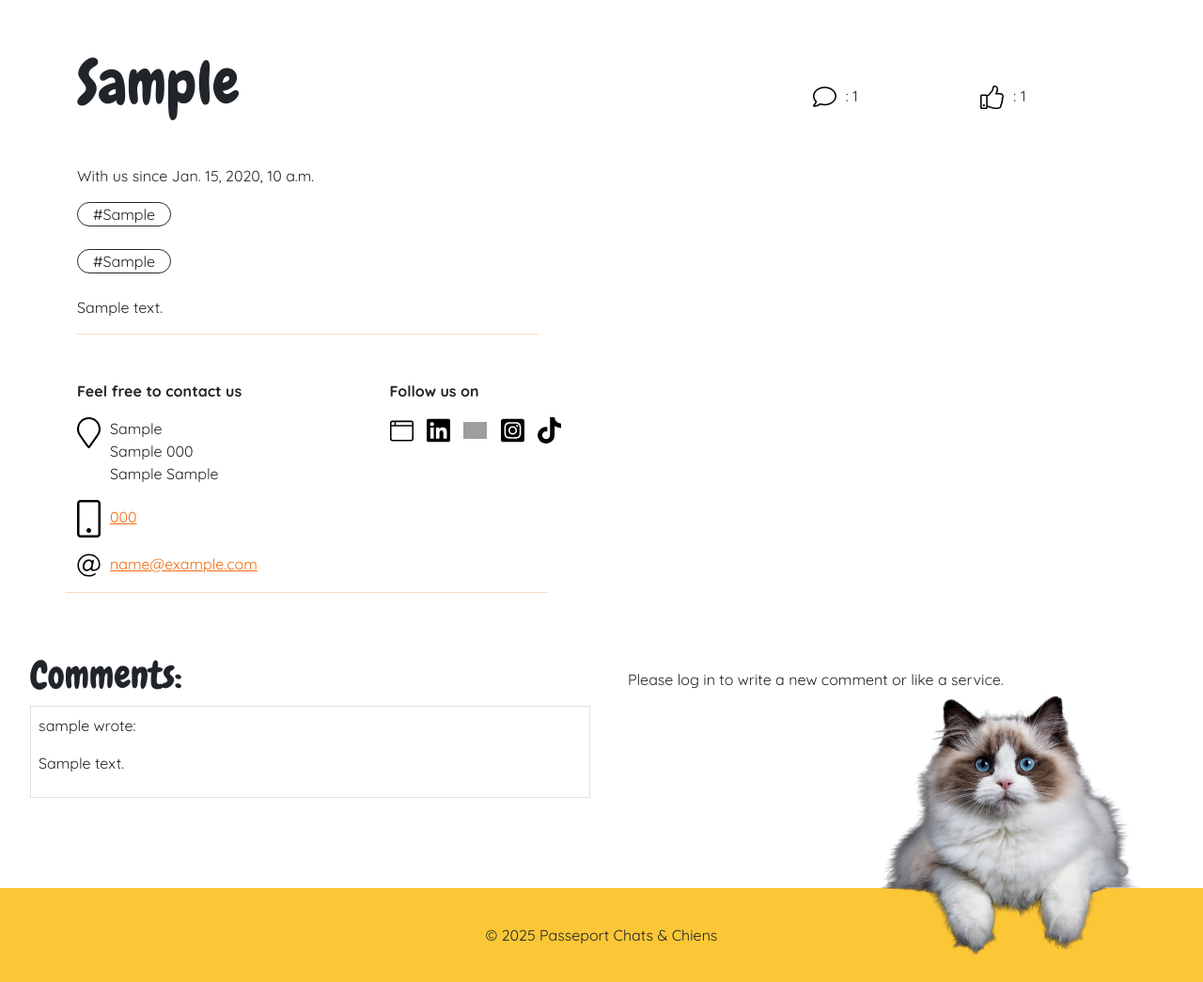
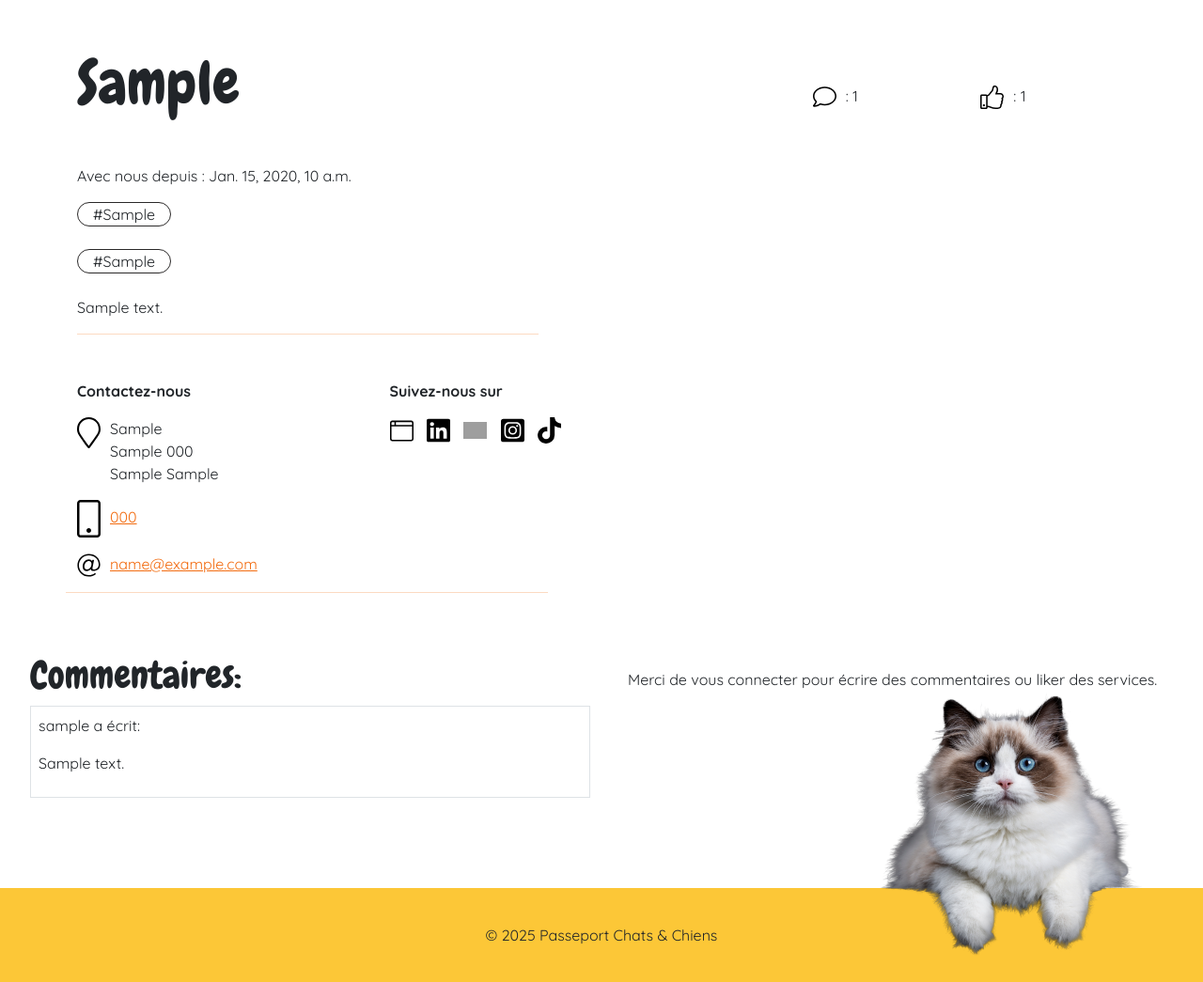
Before and after one commit to PhilippeItsMe/ci-passeport-chats-et-chiens-project5, a Django app: a page that uses pet_businesses/templates/pet_businesses/pet_business_detail.html in a window 1280 px wide. Shown: the part 530-1575 px from the top of the page at 94% size. Run offline with Django 4.2, Linux system fonts and the light colour scheme; tables that the repository leaves empty hold one stand-in row (values such as "Sample post"); some libraries are stand-ins or nearby versions; grey boxes are pictures that could not be loaded.

Commit message:
Translate webiste in French

```diff
--- a/my_project/settings.py
+++ b/my_project/settings.py
@@ -82,7 +82,7 @@ DATABASES = {
 CSRF_TRUSTED_ORIGINS = [
     "https://*.codeinstitute-ide.net/",
     "https://*.herokuapp.com",
-    "https://8000-philippeits-ciportfolio-8uof5fohxd7.ws-eu117.gitpod.io"
+    "https://8000-philippeits-ciportfolio-cvf4eg2kc6e.ws-eu117.gitpod.io"
 ]
 
 AUTH_PASSWORD_VALIDATORS = [
--- a/pet_businesses/templates/pet_businesses/pet_business_detail.html
+++ b/pet_businesses/templates/pet_businesses/pet_business_detail.html
@@ -7,12 +7,15 @@
 <div class="page-wrapper">
     <div class="container">
 
-        <!-- Displaying pet business detail -->
+        <!---------- Pet business details ---------->
 
         <div class="row">
             <div class="col-md-6">
+
+                <!-- Description -->
+
                 <h2 class="post-title">{{ pet_business_detail.firm }}</h2>
-                <p class="post-subtitle spacing-up">With us since {{ pet_business_detail.date_created }}</p>
+                <p class="post-subtitle spacing-up">Avec nous depuis : {{ pet_business_detail.date_created }}</p>
                 <p>
                     {% for pet_type in pet_business_detail.pet_type_tags %}
                     <span class="wrapping-border">#{{ pet_type }}</span>
@@ -26,8 +29,11 @@
                 <p>{{ pet_business_detail.description | safe }}</p>
                 <hr class="orange-hr">
                 <div class="row spacing-up">
+
+                    <!-- Contacts -->
+
                     <div class="col-md-7">
-                        <p class="fw-bold">Feel free to contact us</p>
+                        <p class="fw-bold">Contactez-nous</p>
                         <p class="right-move-up">
                             <img class="picto" src="{% static 'images/mapmarker.svg' %}" alt="Address marker">
                             {{ pet_business_detail.firm }} <br>
@@ -47,8 +53,11 @@
                             </a>
                         </p>
                     </div>
+
+                    <!-- Social accounts -->
+
                     <div class="col-md-5">
-                        <p class="fw-bold">Follow us on</p>
+                        <p class="fw-bold">Suivez-nous sur</p>
                         <p>
                             {% if pet_business_detail.website %}
                             <a href="{{ pet_business_detail.website }}" target="_blank"><img class="picto"
@@ -82,7 +91,7 @@
 
             <div class="col-md-6">
 
-                <!-- Conditional default picture display -->
+                <!-- Picture -->
 
                 {% if pet_business_detail.featured_image and "placeholder" in pet_business_detail.featured_image.url %}
                 <img class="card-img-top rounded-corner" src="{% static 'images/defaultpetbusiness.webp' %}"
@@ -129,11 +138,11 @@
         </div>
     </div>
 
-    <!-- Displaying Comments -->
+    <!---------- Display comments ---------->
 
     <div class="row spacing-up">
         <div class="col-md-6">
-            <h3>Comments:</h3>
+            <h3>Commentaires:</h3>
             {% for comment in comments %}
             <div class="p-2 border comments
                             {% if not comment.approved and comment.author == user %}
@@ -142,20 +151,20 @@
                     {{ comment.author }}
                     <span class="font-weight-normal">
                         {{ comment.created_on }}
-                    </span> wrote:
+                    </span> a écrit:
                 </p>
                 <div id="comment{{ comment.id }}">
                     {{ comment.content | linebreaks }}
                 </div>
                 {% if not comment.approved and comment.author == user %}
                 <p class="approval">
-                    This comment is awaiting approval
+                    Ce commentaire doit être approuvé.
                 </p>
                 {% endif %}
                 {% if user|in_group:"Pet Owners" %}
                 {% if user.is_authenticated and comment.author == user %}
-                <button class="btn btn-warning btn-edit" comment_id="{{ comment.id }}">Edit</button>
-                <button class="btn btn-danger btn-delete" comment_id="{{ comment.id }}">Delete</button>
+                <button class="btn btn-warning btn-edit" comment_id="{{ comment.id }}">Editer</button>
+                <button class="btn btn-danger btn-delete" comment_id="{{ comment.id }}">Effacer</button>
                 {% endif %}
                 {% endif %}
             </div>
@@ -167,36 +176,36 @@
         <div class="col-md-6">
             <div class="card-body">
                 {% if user.is_authenticated and user|in_group:"Pet Owners" %}
-                <h3>Write a comment:</h3>
-                <p>Posting as: {{ user.username }}</p>
+                <h3>Ecrivez un commentaire:</h3>
+                <p>Publié par: {{ user.username }}</p>
                 <form id="commentForm" method="post">
                     {{ comment_form | crispy }}
                     {% csrf_token %}
-                    <button id="submitButton" type="submit" class="btn page-link">Submit</button>
+                    <button id="submitButton" type="submit" class="btn page-link">Soumettre</button>
                 </form>
                 {% elif not user.is_authenticated %}
-                <p>Please log in to write a new comment or like a service.</p>
+                <p>Merci de vous connecter pour écrire des commentaires ou liker des services.</p>
                 {% endif %}
             </div>
         </div>
     </div>
 </div>
 
-<!-- Delete confirmation modal -->
+<!---------- Comments delete confirmation modal ---------->
 
 <div class="modal fade" id="deleteModal" tabindex="-1" aria-labelledby="deleteModalLabel" aria-hidden="true">
     <div class="modal-dialog">
         <div class="modal-content">
             <div class="modal-header">
-                <h5 class="modal-title" id="deleteModalLabel">Delete comment?</h5>
+                <h5 class="modal-title" id="deleteModalLabel">Confirmation</h5>
                 <button type="button" class="btn-close" data-bs-dismiss="modal" aria-label="Close"></button>
             </div>
             <div class="modal-body">
-                Are you sure you want to delete your comment?
-                This action cannot be undone.
+                Êtes-vous sur de vouloir effacer ce commentaire?
+                Cette opération est définitive.
             </div>
             <div class="modal-footer">
-                <button type="button" class="btn btn-secondary" data-bs-dismiss="modal">Close</button>
+                <button type="button" class="btn btn-secondary" data-bs-dismiss="modal">Fermer</button>
                 <a id="deleteConfirm" href="#" class="btn
                     btn-danger">Delete</a>
             </div>
```
Also changed, not shown: pet_businesses/templates/pet_businesses/pet_business_form.html (+15 -15 lines), README.md.
